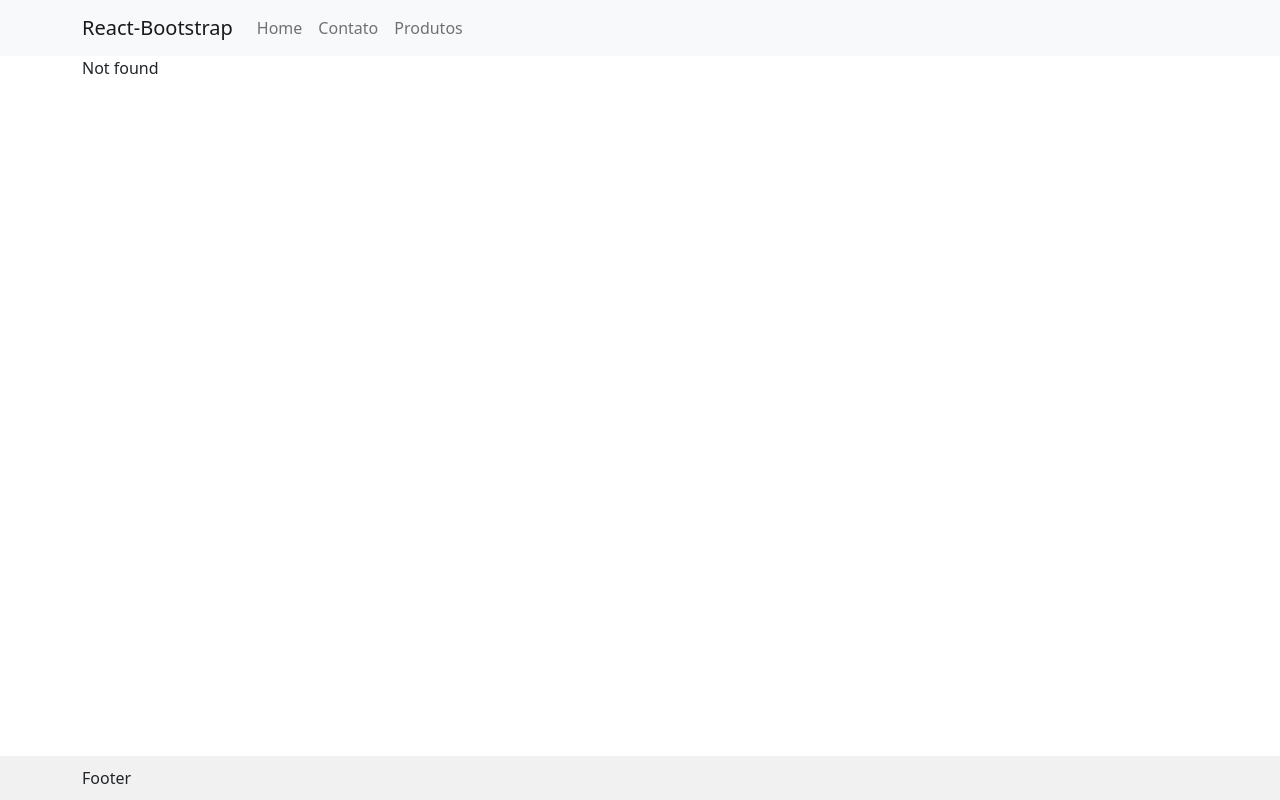
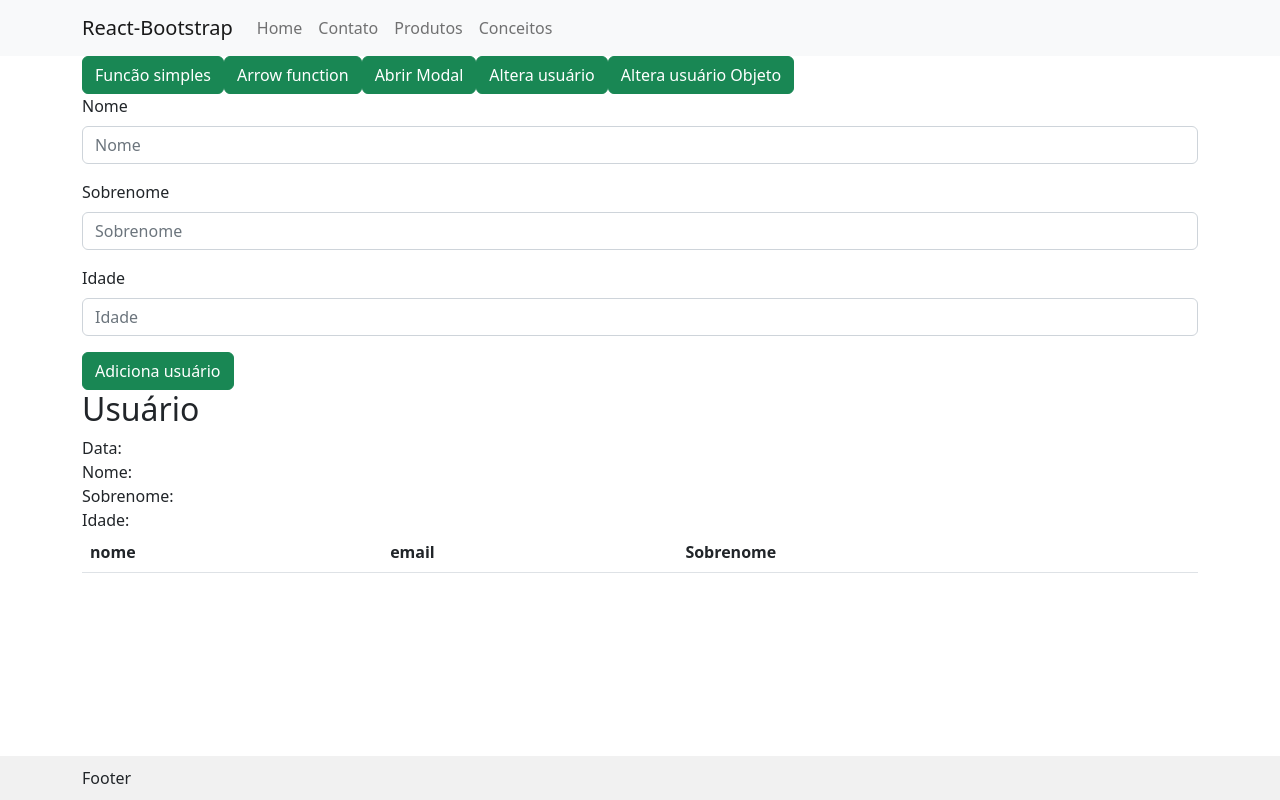
Before and after one commit to Kedon/curso-react-app-basic-01, a React (Create React App) app: page /conceitos in a window 1280 px wide. Before the commit this address had no page. Built offline with nearby package versions, Linux system fonts and the light colour scheme.

Commit message:
Página com os conceitos

```diff
--- a/package.json
+++ b/package.json
@@ -7,6 +7,7 @@
     "@testing-library/react": "^13.4.0",
     "@testing-library/user-event": "^13.5.0",
     "bootstrap": "^5.2.2",
+    "moment": "^2.29.4",
     "node-sass": "^8.0.0",
     "react": "^18.2.0",
     "react-bootstrap": "^2.6.0",
--- a/src/layout/Layout.jsx
+++ b/src/layout/Layout.jsx
@@ -21,6 +21,7 @@ const Layout = ({ component: Component }) => {
                             <Nav.Link href="/">Home</Nav.Link>
                             <Nav.Link href="/contato">Contato</Nav.Link>
                             <Nav.Link href="/produtos">Produtos</Nav.Link>
+                            <Nav.Link href="/conceitos">Conceitos</Nav.Link>
                             {/* <NavDropdown title="Dropdown" id="basic-nav-dropdown">
                                 <NavDropdown.Item href="#action/3.1">Action</NavDropdown.Item>
                                 <NavDropdown.Item href="#action/3.2">
--- a/src/screens/Router.jsx
+++ b/src/screens/Router.jsx
@@ -4,6 +4,7 @@ import Home from "./home/Home";
 import Contact from "./contact/Contact";
 import Products from './products/Products';
 import NotFound from "./notFound/NotFound";
+import Conceitos from './conceitos/Conteitos';
 
 const AppRoute = () => {
 
@@ -13,6 +14,7 @@ const AppRoute = () => {
                     <Route path="/" element={<Layout  component={Home} />} />
                     <Route path="/contato" element={<Layout  component={Contact} />} />
                     <Route path="/produtos" element={<Layout  component={Products} />} />
+                    <Route path="/conceitos" element={<Layout  component={Conceitos} />} />
                     <Route path="*" element={<Layout  component={NotFound} />} />
                 </Routes>
             </Router>
--- /dev/null
+++ b/src/screens/conceitos/Conteitos.jsx
@@ -0,0 +1,168 @@
+import React, { useState } from 'react';
+import { Button, Table, Card, Form, Modal } from 'react-bootstrap';
+import moment from 'moment';
+
+
+const Conceitos = () => {
+
+    const [show, showModal] = useState(false)
+    const [usuario, alteraUsuario] = useState({
+        nome: '',
+        sobrenome: '',
+        idade: '',
+        status: false,
+        data: ''
+    })
+
+    const [usuarios, adUsuario] = useState([])
+
+    /** O nome "function" é reservado, então NUNCA sofre alteração
+     *  NUNCA pode ser escrito diferente
+     */
+    function funcaoSimples(){
+
+    }
+
+    /** A arrow function é o jeito mais novo de se trabalhar com funções
+     *  seu formato NUNCA muda
+     */
+    const arrowFunction = () => {
+
+    }
+
+    function alternanciaModal(){
+        showModal(!show)
+    }
+
+    function dadosDoUsuario(nome,sobrenome,idade){
+        alteraUsuario({
+            nome: nome,
+            sobrenome: sobrenome,
+            idade: idade
+        })
+    }
+
+    function dadosDoUsuarioObjeto(dados){
+        console.log(dados)
+        let dadosComData = dados
+        dadosComData.data = moment().format('DD/MM/YYYY HH:mm')
+        alteraUsuario(dados)
+    }
+
+    function alteraInput(parametros){
+        /** Conceito de Spread Operator PARA OBJETO {}
+         *  Se tratando de objeto, o spread operator serve para
+         *  alterar propriedades específicas em um objeto, mantendo as demais
+         * inalteradas
+        */
+       const {name, value} = parametros.target
+        console.log(name, value)
+        alteraUsuario({
+            ...usuario, //mantenho tudo o que já tenho
+            [name]: value //altera apenas o campo que está recebendo edição
+        })
+
+    }
+
+    const adicionaUsuario = () => {
+        /** Conceito de Spread Operator para array []
+         * Se tratando de array, o spread operator serve para manter tudo o que estiver salvo e adicionar mais um item
+        */
+        adUsuario([
+            ...usuarios, //mantenho tudo o que já tenho
+            usuario //adiciono mais um itel ao que já tenho
+        ])
+        // [1,2,3,4,5]
+        // ['tets', 'yrte', 'jnie']
+        // [[1,2,3], [4,5,6], [7,8,9]]
+        // [{nome: 'Valdenir'}, {nome: 'Heydion'}, {nome: 'João'}]
+        // [{nome: 'Valdenir'}, 3, 'string']
+    }
+
+
+    return <div>
+        <Button variant="success" onClick={funcaoSimples}>
+            Funcão simples
+        </Button>
+        <Button variant="success" onClick={arrowFunction}>
+            Arrow function
+        </Button>
+
+        <Button variant="success" onClick={alternanciaModal}>
+            Abrir Modal
+        </Button>
+
+        <Button variant="success" onClick={() => dadosDoUsuario('Valdenir', 'Flauzino', 39)}>
+            Altera usuário
+        </Button>
+
+        <Button variant="success" onClick={() => dadosDoUsuarioObjeto({nome: 'Heydion', sobrenome: 'Rixon', idade: 33})}>
+            Altera usuário Objeto
+        </Button>
+        <div>
+        <Form.Group className="mb-3">
+            <Form.Label>Nome</Form.Label>
+            <Form.Control name="nome" type="text" value={usuario.nome} placeholder="Nome" onChange={(event) => alteraInput(event)} />
+        </Form.Group>
+        <Form.Group className="mb-3">
+            <Form.Label>Sobrenome</Form.Label>
+            <Form.Control name="sobrenome" type="text" value={usuario.sobrenome} placeholder="Sobrenome" onChange={(event) => alteraInput(event)} />
+        </Form.Group>
+        <Form.Group className="mb-3">
+            <Form.Label>Idade</Form.Label>
+            <Form.Control name="idade" type="text" value={usuario.idade} placeholder="Idade" onChange={(event) => alteraInput(event)} />
+        </Form.Group>
+
+        <Button variant="success" onClick={adicionaUsuario}>
+            Adiciona usuário
+        </Button>
+
+
+        </div>
+        <h2>Usuário</h2>
+        <div>Data: {usuario.data}</div>
+        <div>Nome: {usuario.nome}</div>
+        <div>Sobrenome: {usuario.sobrenome}</div>
+        <div>Idade: {usuario.idade}</div>
+
+        <Table>
+            <thead>
+                <tr>
+                    <th>nome</th>
+                    <th>email</th>
+                    <th>Sobrenome</th>
+                </tr>
+            </thead>
+            <tbody>
+                {usuarios.map((it, i) => {
+
+                    return <tr key={i}>
+                        <td>{it.nome}</td>
+                        <td>{it.sobrenome}</td>
+                        <td>{it.idade}</td>
+                    </tr>
+                }
+
+                )}
+
+            </tbody>
+        </Table>
+
+        <Modal show={show}>
+            <Modal.Header closeButton>
+                <Modal.Title>Modal title</Modal.Title>
+            </Modal.Header>
+
+            <Modal.Body>
+                <p>Modal body text goes here.</p>
+            </Modal.Body>
+
+            <Modal.Footer>
+                <Button variant="secondary" onClick={alternanciaModal}>Close</Button>
+                <Button variant="primary">Save changes</Button>
+            </Modal.Footer>
+        </Modal>
+    </div>
+}
+
+export default Conceitos
--- a/src/screens/home/Home.jsx
+++ b/src/screens/home/Home.jsx
@@ -1,40 +1,95 @@
-import React, { useState } from 'react';
+import React, { useState, useEffect } from 'react';
 import './home.scss';
-import { Button, Table, Card, Form, Modal } from 'react-bootstrap'
+import { Button, Table, Card, Form, Modal } from 'react-bootstrap';
+import moment from 'moment';
+
+const selectOptions = [
+    { value: 'Brasil', label: 'Brasil' },
+    { value: 'Canadá', label: 'Canadá' },
+    { value: 'Reuno Unido', label: 'Reuno Unido' },
+]
 
 
 const Home = () => {
 
+    const initialData = localStorage.getItem('people') ? JSON.parse(localStorage.getItem('people')) : []
+
     const [modal, showModal] = useState(false)
 
-    const [fields, mudaCampo] = useState({
+    const [fields, changeFields] = useState({
+        id: null,
+        date: '',
         name: '',
         lastName: '',
-        userName: ''
+        userName: '',
+        country: ''
     })
 
-    const [rows, setRows] = useState([])
+    const [rows, setRows] = useState(initialData)
 
-    function toggleModal(){
+    useEffect(() => {
+        if (!modal) {
+            changeFields({
+                id: null,
+                date: '',
+                name: '',
+                lastName: '',
+                userName: '',
+                country: ''
+            })
+        }
+    }, [modal])
+
+
+    function toggleModal() {
         showModal(!modal)
     }
 
     function changeInputField(e) {
-        console.log(e)
         const { name, value } = e.target
-        console.log(name, value)
-        mudaCampo({
+        changeFields({
             ...fields,
             [name]: value
         })
     }
 
     function handleAddField() {
+        const id = (Math.random() + 1).toString(36).substring(7);
+        let newData = {
+            ...fields,
+            date: moment().format('DD/MM/YYYY HH:mm'),
+            id: id,
+            active: true
+        }
+
+        setRows([...rows, newData])
+    }
+
+    function handleUpdateField(){
+        //fields
         console.log(fields)
+        setRows(ro => ro.map( item => {
+            if(item.id === fields.id){
+                item = fields
+            }
+            return item
+        }))
+        toggleModal()
+    }
+
+    function handleEdit(item) {
+        toggleModal()
+        changeFields(item)
+    }
+
+
+    function handleDelete(index) {
+        setRows(rows.filter((item, i) => i != index))
     }
 
     return (
         <div className="home-layout">
+            <h1>Na próxima aula, ensinar o conceito de atualização</h1>
             <Modal show={modal}>
                 <Modal.Header closeButton>
                     <Modal.Title>Modal title</Modal.Title>
@@ -59,11 +114,19 @@ const Home = () => {
                         <Form.Control name="userName" type="text" value={fields.userName} placeholder="Nome de usuário" onChange={changeInputField} />
                     </Form.Group>
 
+                    <Form.Select aria-label="Default select example" name="country" onChange={changeInputField} value={fields.select}>
+                        <option>Selecione um país</option>
+                        {selectOptions.map(item =>
+                            <option key={`option_${item.value}`} value={item.value}>{item.label}</option>
+                        )}
+                    </Form.Select>
+
                 </Modal.Body>
 
                 <Modal.Footer>
                     <Button variant="secondary" onClick={toggleModal}>Close</Button>
-                    <Button variant="primary"  onClick={handleAddField}>Save changes</Button>
+                    {fields.id ? <Button variant="secondary" onClick={handleUpdateField}>Update changes</Button>
+                    : <Button variant="primary" onClick={handleAddField}>Save changes</Button>}
                 </Modal.Footer>
             </Modal>
 
@@ -74,18 +137,33 @@ const Home = () => {
                 <thead>
                     <tr>
                         <th>#</th>
+                        <th>Data</th>
                         <th>Nome</th>
                         <th>Sobrenome</th>
                         <th>Nome de Usuário</th>
+                        <th>Select</th>
+                        <th>Ações</th>
                     </tr>
                 </thead>
                 <tbody>
-                    <tr>
-                        <td>1</td>
-                        <td>Valdenir</td>
-                        <td>Flauzino</td>
-                        <td>Val</td>
-                    </tr>
+                    {rows.map((item, index) =>
+                        <tr key={item.id}>
+                            <td>{item.id}</td>
+                            <td>{item.date}</td>
+                            <td>{item.name}</td>
+                            <td>{item.lastName}</td>
+                            <td>{item.userName}</td>
+                            <td>{item.country}</td>
+                            <td>
+                                <Button variant="danger" onClick={() => handleDelete(index)}>
+                                    Apagar
+                                </Button>
+                                <Button variant="success" onClick={() => handleEdit(item)}>
+                                    Editar
+                                </Button>
+                            </td>
+                        </tr>
+                    )}
                 </tbody>
             </Table>
             {/* <div className="content">
```
Also changed, not shown: 1 other file (tests, documents, lock files or other folders).
